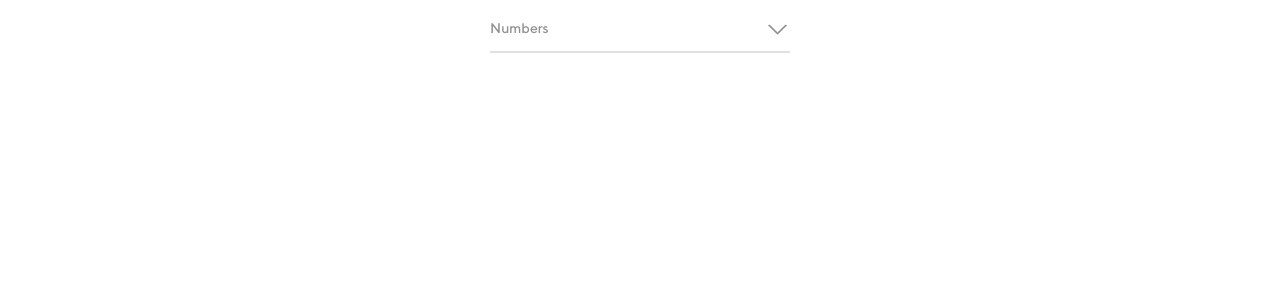
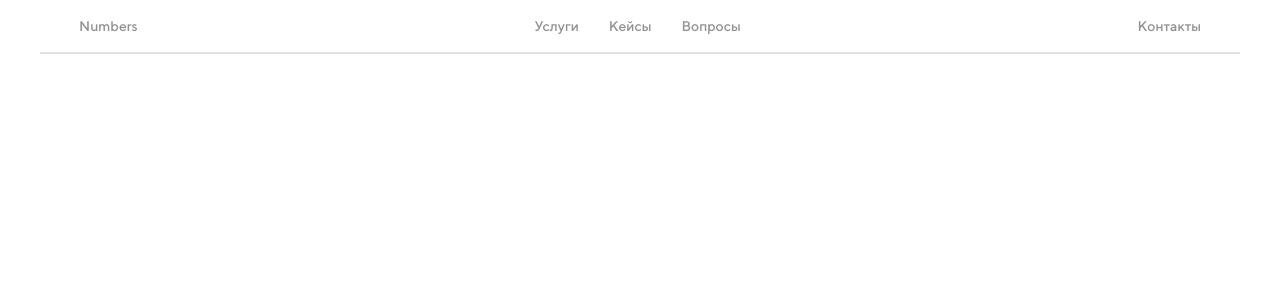
Before and after one commit to Ivan-ee/numbers, a React (Vite) app: page / in a window 1280 px wide. Shown: the top 300 px of the page. Built offline with nearby package versions, Linux system fonts and the light colour scheme.

Commit message:
add header

```diff
--- a/src/App.css
+++ b/src/App.css
@@ -5,15 +5,18 @@
 .page-container {
     box-sizing: border-box;
 
-    width: 360px;
-    padding: 30px;
+    width: auto;
+    max-height: 480px;
+
+    padding: 0 30px;
     margin: 0 auto;
 
 }
 
 .header {
     background-color: var(--color-white);
-    padding: 16px 30px;
+
+    border-bottom: 2px solid var(--color-gray-2);
 
     .header-pc {
         display: none;
@@ -21,12 +24,14 @@
 
     .header-mobile {
 
-        max-height: 35px;
+        padding-top: 16px;
+        padding-bottom: 16px;
+
+        max-height: 25px;
 
         display: flex;
         flex-direction: column;
-        gap: 10px;
-        border-bottom: 2px solid var(--color-gray-2);
+        gap: 20px;
         transition: max-height .3s ease-in-out;
 
 
@@ -38,7 +43,6 @@
         }
 
         .buttons {
-            padding: 16px 0;
             max-height: 0;
             opacity: 0;
             transform: translateY(-15px);
@@ -90,13 +94,81 @@
 }
 
 @media (min-width: 479px) {
+    .page-container {
+        max-width: 766px;
+        padding: 0 39px;
+    }
 }
 
 @media (min-width: 767px) {
+    .page-container {
+        max-width: 768px;
+    }
+
+    .header{
+        .header-mobile {
+            display: none;
+        }
+
+        .header-pc{
+            color: var(--color-gray-4);
+
+            display: flex;
+            justify-content: space-between;
+            align-items: center;
+
+
+            padding: 18px 0;
+
+            .buttons{
+                display: flex;
+
+                .button{
+                    margin: 0 15px;
+                }
+            }
+
+            .logo {
+                cursor: pointer;
+                transition: all .3s;
+            }
+
+            .logo:hover {
+                color: var(--color-black);
+            }
+
+            .special-btn{
+                cursor: pointer;
+                transition: all .3s;
+            }
+
+            .special-btn:hover {
+                color: var(--color-black);
+            }
+
+            .button {
+                cursor: pointer;
+                transition: all .3s;
+            }
+
+            .button:hover {
+                color: var(--color-black);
+            }
+        }
+
+    }
+
+
 }
 
 @media (min-width: 959px) {
+    .page-container {
+        max-width: 960px;
+    }
 }
 
 @media (min-width: 1199px) {
+    .page-container {
+        max-width: 1200px;
+    }
 }
```
